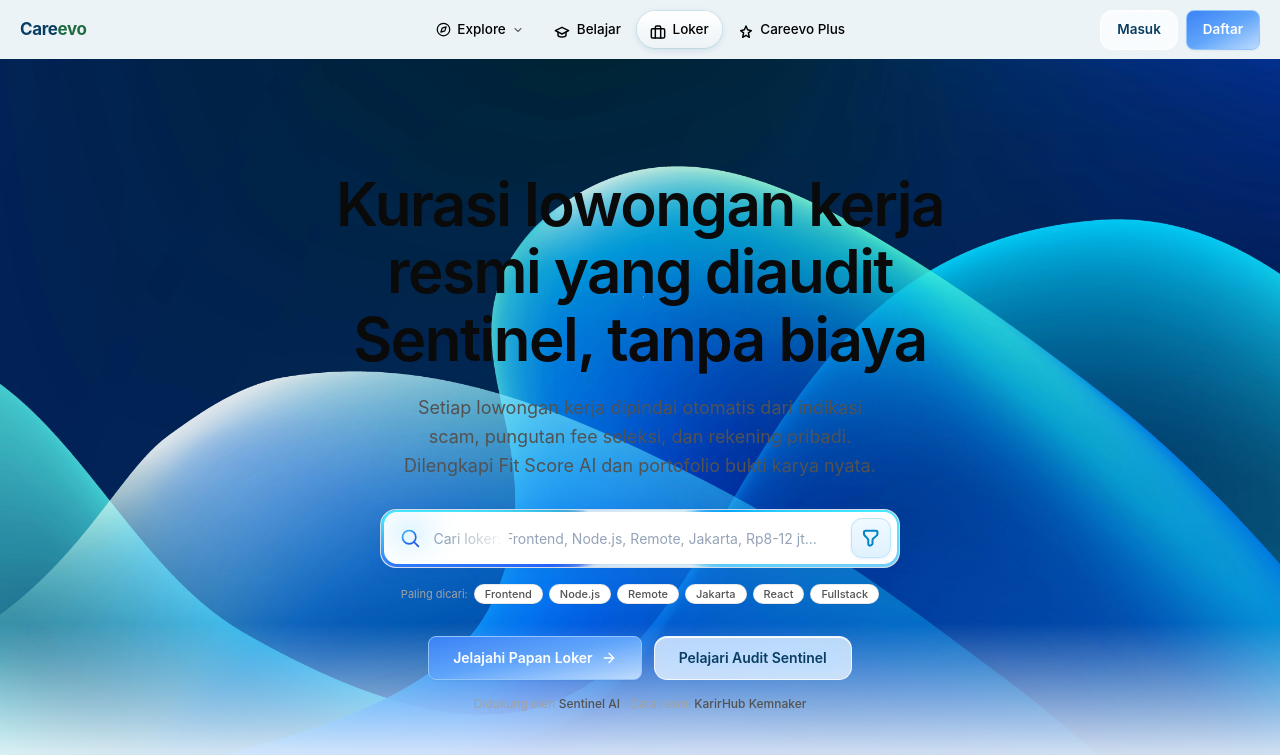
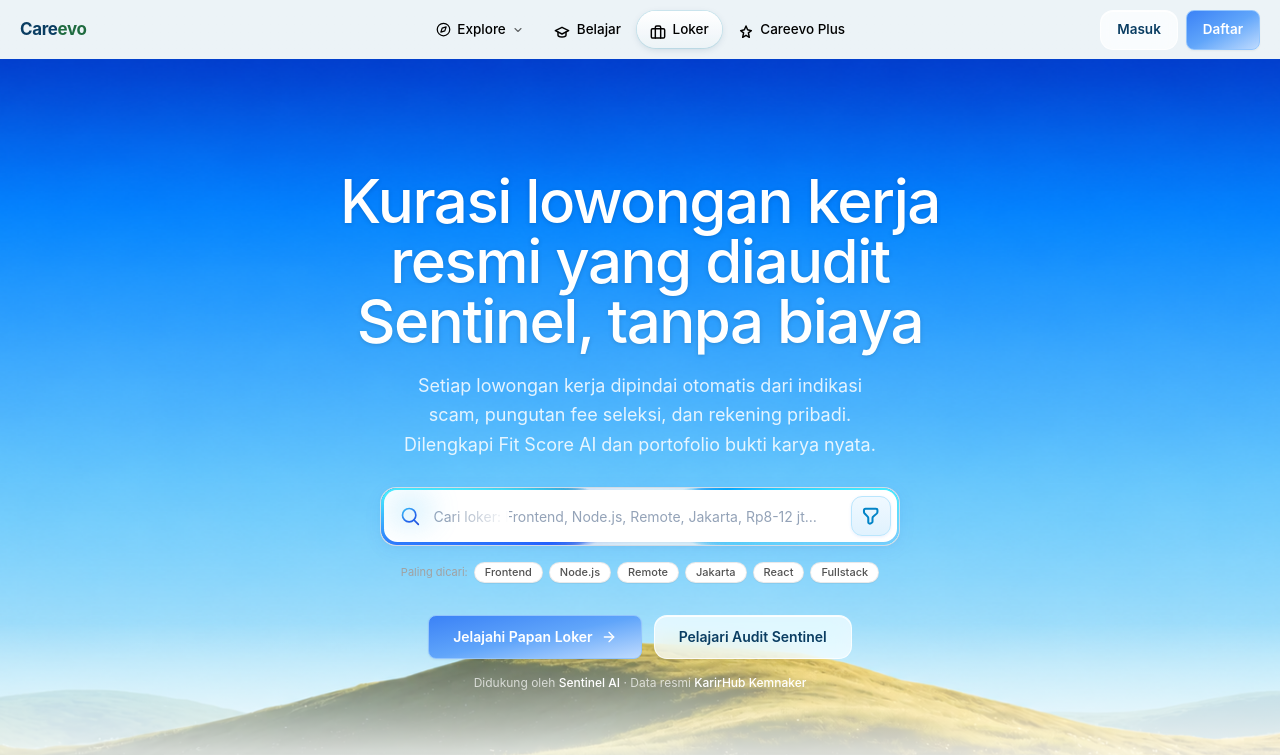
Before and after one commit to vaskoyudha/careevo, a Next.js app: page /loker in a window 1280 px wide. Shown: the top 755 px of the page. Built offline with nearby package versions, Linux system fonts and the light colour scheme.

Commit message:
style(loker): match hero heading font to homepage hero and set color to white

```diff
--- a/src/components/features/jobs/vertex-kerja-view.tsx
+++ b/src/components/features/jobs/vertex-kerja-view.tsx
@@ -353,7 +353,7 @@
         {/* Layer 2: Wallpaper Background (In Front of Striped Radial White) */}
         <div className="relative z-10 h-[640px] sm:h-[720px] md:h-[820px] w-full overflow-hidden">
           <Image
-            src="/images/hero-loker-header.jpg"
+            src="/images/hero-loker-header.png"
             alt="Careevo header visual"
             fill
             priority
@@ -370,13 +370,13 @@
       <div className="relative z-10 w-full pt-16 sm:pt-20 md:pt-24 lg:pt-28">
         <div className="mx-auto max-w-7xl px-4 sm:px-6 lg:px-8">
           <div className="mx-auto max-w-4xl text-center">
-            {/* Main Headline */}
-            <h1 className="text-balance font-semibold text-3xl sm:text-4xl md:text-5xl lg:text-6xl text-neutral-950 tracking-tight leading-[1.12]">
-                    Kurasi lowongan kerja resmi yang diaudit Sentinel, tanpa biaya
-                  </h1>
+            {/* Main Headline (Matched to Home Page Hero Typography & White Color) */}
+            <h1 className="mx-auto max-w-4xl text-balance text-4xl font-medium tracking-tight text-white sm:text-5xl md:text-6xl drop-shadow-sm">
+              Kurasi lowongan kerja resmi yang diaudit Sentinel, tanpa biaya
+            </h1>
 
                   {/* Lead Subtitle */}
-                  <p className="mx-auto mt-5 max-w-2xl text-balance text-base text-neutral-600 sm:text-lg leading-relaxed">
+                  <p className="mx-auto mt-5 max-w-2xl text-balance text-base text-white/85 sm:text-lg leading-relaxed">
                     Setiap lowongan kerja dipindai otomatis dari indikasi scam, pungutan fee seleksi, dan rekening pribadi. Dilengkapi Fit Score AI dan portofolio bukti karya nyata.
                   </p>
 
@@ -423,8 +423,8 @@
                   </div>
 
                   {/* Credit label */}
-                  <p className="mt-4 text-xs text-neutral-400">
-                    Didukung oleh <strong className="font-medium text-neutral-600">Sentinel AI</strong> · Data resmi <strong className="font-medium text-neutral-600">KarirHub Kemnaker</strong>
+                  <p className="mt-4 text-xs text-white/70">
+                    Didukung oleh <strong className="font-medium text-white">Sentinel AI</strong> · Data resmi <strong className="font-medium text-white">KarirHub Kemnaker</strong>
                   </p>
                 </div>
 
```
Also changed, not shown: public/images/hero-loker-header.png (added).
